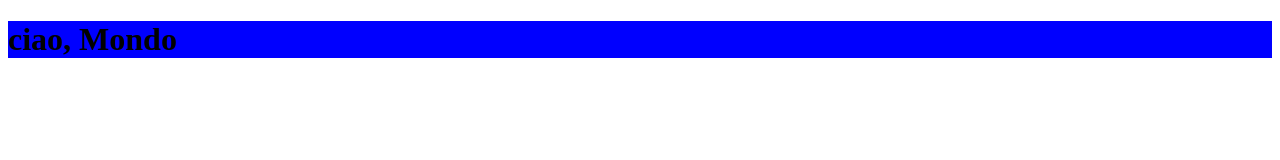
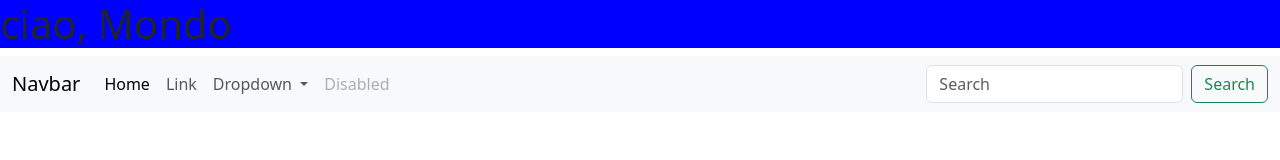
Before and after one commit to Gianni-0513/provaGit, a plain HTML site: page index.html in a window 1280 px wide. Drawn offline with nearby package versions, Linux system fonts and the light colour scheme.

Commit message:
navBar bootstrap

```diff
--- a/index.html
+++ b/index.html
@@ -5,9 +5,47 @@
     <meta name="viewport" content="width=device-width, initial-scale=1.0">
     <title>git gestione</title>
     <link rel="stylesheet" href="css/styles.css">
+    <link href="https://cdn.jsdelivr.net/npm/bootstrap@5.3.3/dist/css/bootstrap.min.css" rel="stylesheet" integrity="sha384-QWTKZyjpPEjISv5WaRU9OFeRpok6YctnYmDr5pNlyT2bRjXh0JMhjY6hW+ALEwIH" crossorigin="anonymous">
 </head>
 <body>
     <h1 class="titolo">ciao, Mondo</h1>
+    <nav class="navbar navbar-expand-sm bg-body-tertiary">
+        <div class="container-fluid">
+          <a class="navbar-brand" href="#">Navbar</a>
+          <button class="navbar-toggler" type="button" data-bs-toggle="collapse" data-bs-target="#navbarSupportedContent" aria-controls="navbarSupportedContent" aria-expanded="false" aria-label="Toggle navigation">
+            <span class="navbar-toggler-icon"></span>
+          </button>
+          <div class="collapse navbar-collapse" id="navbarSupportedContent">
+            <ul class="navbar-nav me-auto mb-2 mb-lg-0">
+              <li class="nav-item">
+                <a class="nav-link active" aria-current="page" href="#">Home</a>
+              </li>
+              <li class="nav-item">
+                <a class="nav-link" href="#">Link</a>
+              </li>
+              <li class="nav-item dropdown">
+                <a class="nav-link dropdown-toggle" href="#" role="button" data-bs-toggle="dropdown" aria-expanded="false">
+                  Dropdown
+                </a>
+                <ul class="dropdown-menu">
+                  <li><a class="dropdown-item" href="#">Action</a></li>
+                  <li><a class="dropdown-item" href="#">Another action</a></li>
+                  <li><hr class="dropdown-divider"></li>
+                  <li><a class="dropdown-item" href="#">Something else here</a></li>
+                </ul>
+              </li>
+              <li class="nav-item">
+                <a class="nav-link disabled" aria-disabled="true">Disabled</a>
+              </li>
+            </ul>
+            <form class="d-flex" role="search">
+              <input class="form-control me-2" type="search" placeholder="Search" aria-label="Search">
+              <button class="btn btn-outline-success" type="submit">Search</button>
+            </form>
+          </div>
+        </div>
+      </nav>
 
+    <script src="https://cdn.jsdelivr.net/npm/bootstrap@5.3.3/dist/js/bootstrap.bundle.min.js" integrity="sha384-YvpcrYf0tY3lHB60NNkmXc5s9fDVZLESaAA55NDzOxhy9GkcIdslK1eN7N6jIeHz" crossorigin="anonymous"></script>
 </body>
 </html>
```
